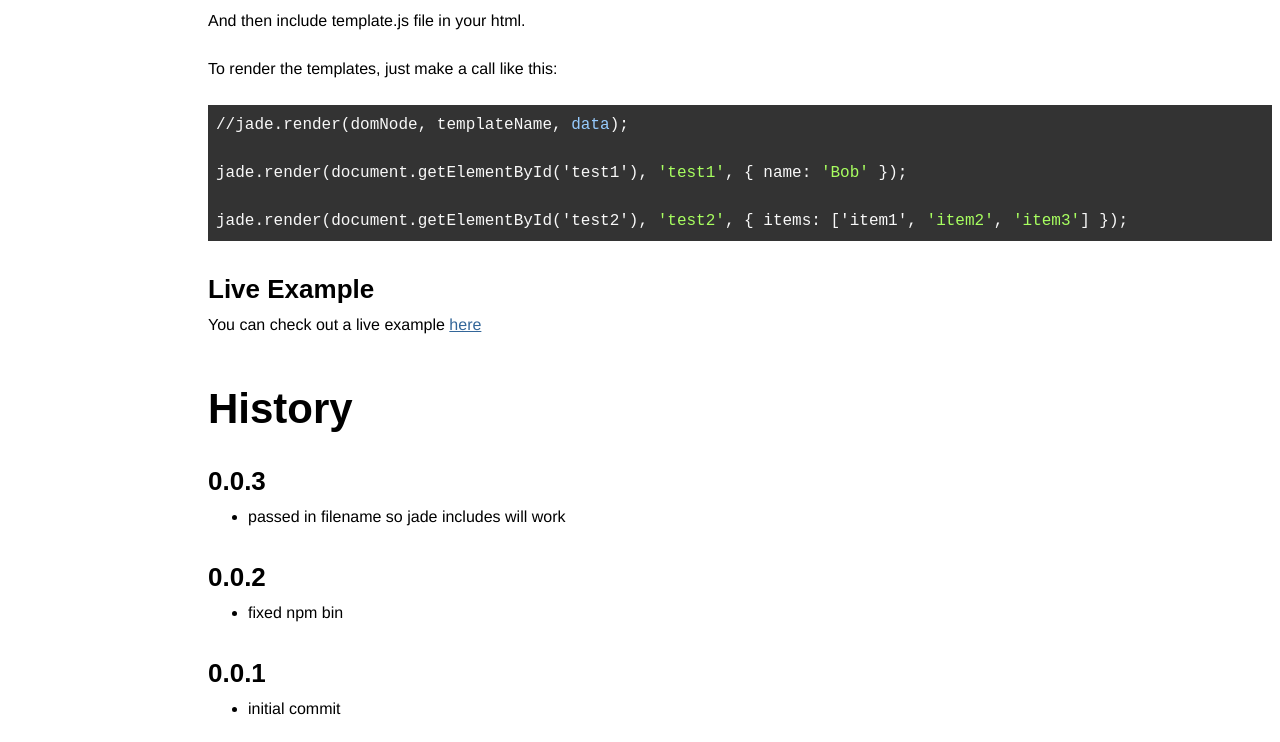
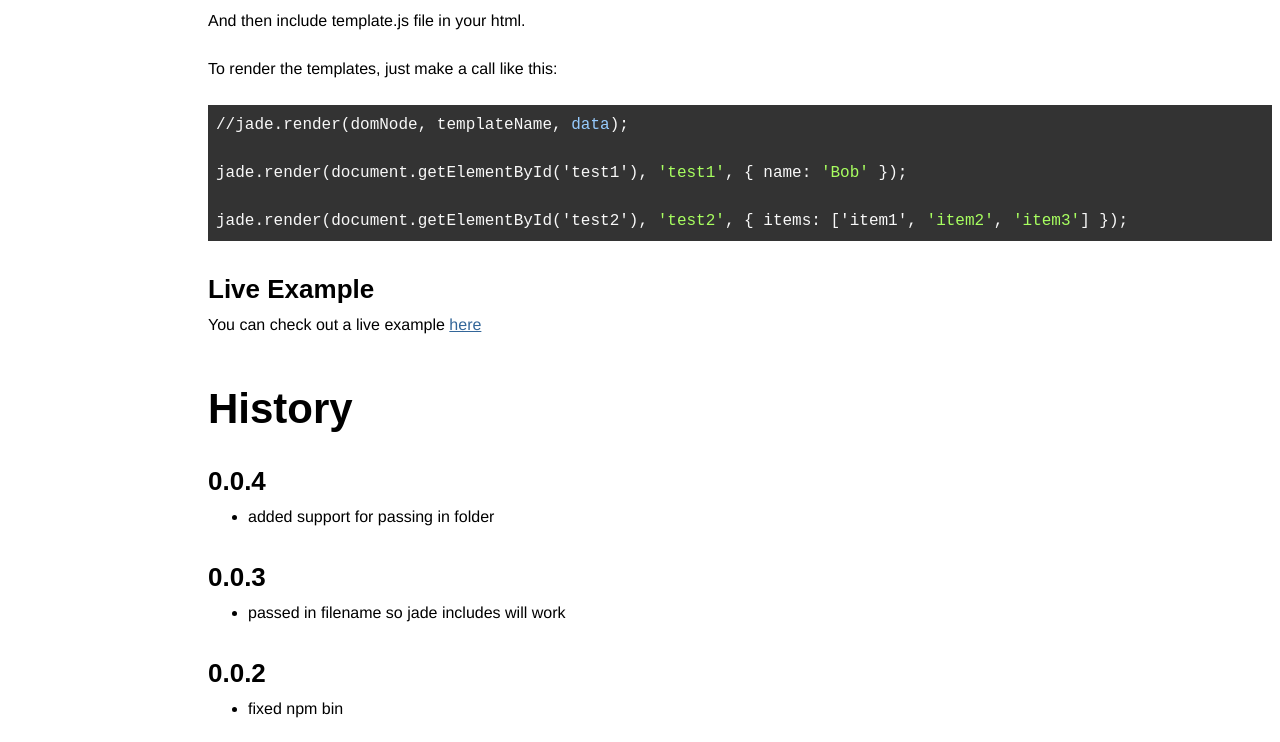
Before and after one commit to jgallen23/clientjade, a plain HTML site: page index.html in a window 1280 px wide. Shown: the part 1303-2045 px from the top of the page. Drawn offline with Linux system fonts and the light colour scheme; a web font is replaced by a local one.

Commit message:
updated site

```diff
--- a/index.html
+++ b/index.html
@@ -26,7 +26,7 @@
 <h2>Installation</h2>
 <pre><code><span class="title">npm</span> install -g clientjade</code></pre>
 <h2>Usage</h2>
-<pre><code>Usage: clientjade &lt;options> &lt;jade files>
+<pre><code>Usage: clientjade &lt;options> &lt;jade files/dir>
 
 Options:
 
@@ -72,6 +72,10 @@ Examples:
 
 </p>
 <h2>History</h2>
+<h3>0.0.4</h3>
+<ul>
+<li>added support for passing in folder</li>
+</ul>
 <h3>0.0.3</h3>
 <ul>
 <li>passed in filename so jade includes will work</li>
```
